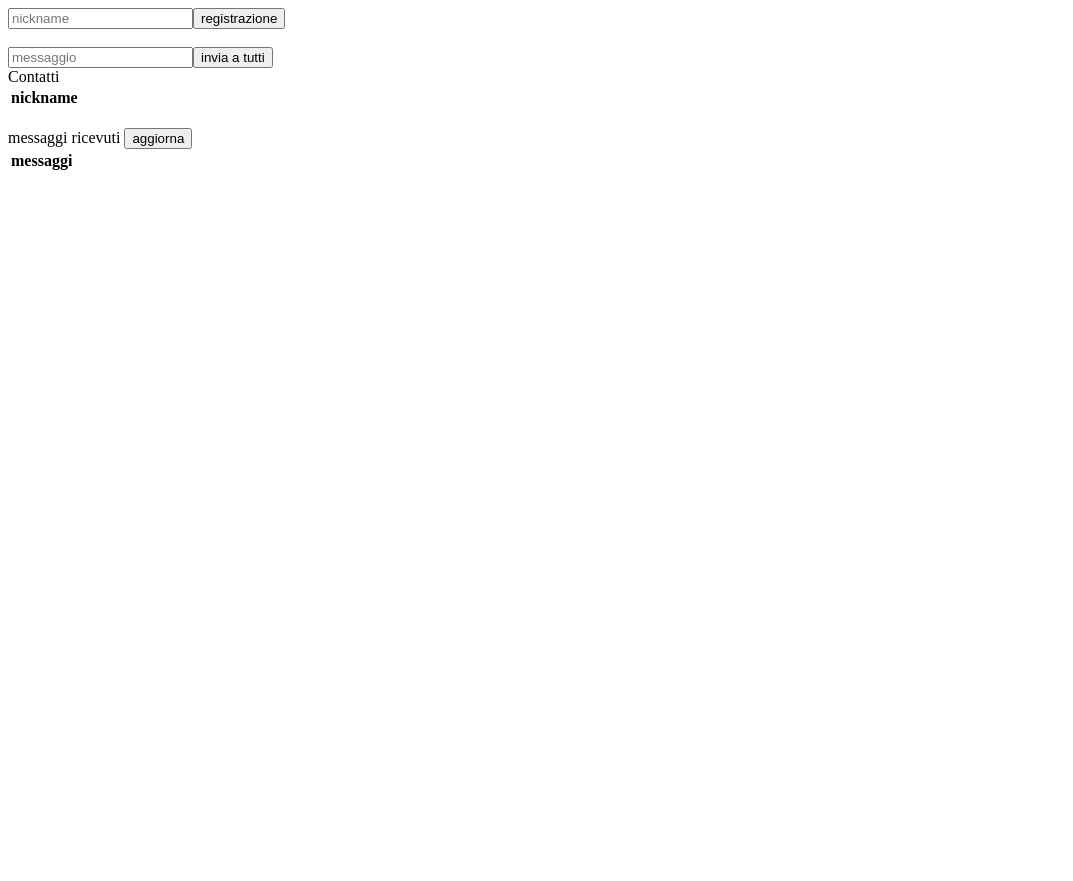
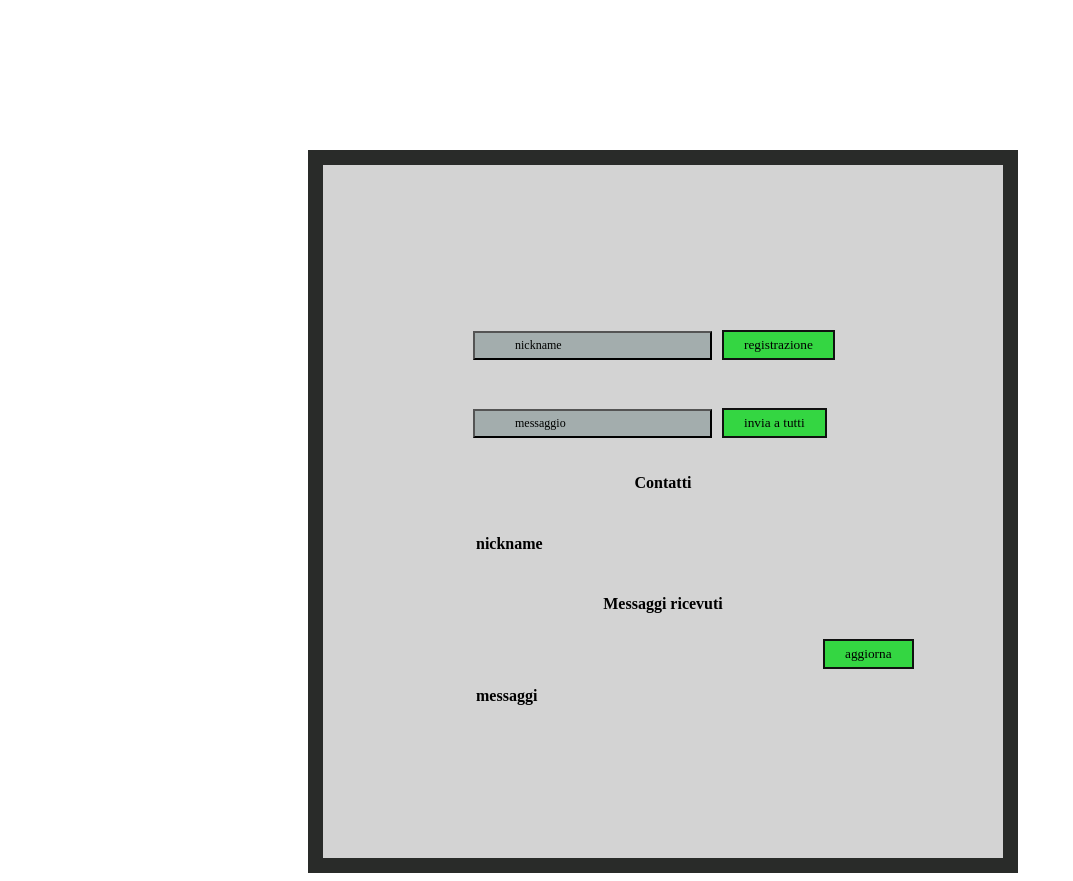
Before and after one commit to SamueleM21/kezzapp-gruppo-2, an Angular app in the folder kezzapp-client/: page / in a window 1280 px wide. Shown: the whole page, without its empty margins (0-1073 px from the left). Before the commit the page ends 800 px from the top, so only its background shows below. Built offline with nearby package versions, Linux system fonts and the light colour scheme.

Commit message:
Html/CSS modifiche varie

```diff
--- a/kezzapp-client/src/app/app.component.css
+++ b/kezzapp-client/src/app/app.component.css
@@ -0,0 +1,46 @@
+button {
+    margin-top: 15px;
+    margin-bottom: 15px;
+    margin-left: 10px;
+    background-color: rgb(52, 214, 66);
+    border-color: rgb(16, 17, 16);
+    border-style: solid;
+    font-family: "Copperplate";
+    padding: 5px 20px;
+}
+
+input {
+    margin-top: 10px;
+    margin-left: 0px;
+    background-color: rgba(125, 143, 143, 0.54);
+    border-color: rgb(0, 0, 0);
+    border-style: outset;
+    font-size: 12px;
+    font-family: "Copperplate";
+    border-width: 2px;
+    padding: 5px 40px;
+}
+
+::placeholder {
+    color: rgb(0, 2, 0);
+}
+
+#a {
+    margin-left: 300px;
+    margin-top: 150px;
+    background-color: lightgrey;
+    width: 380px;
+    border: 15px solid rgb(41, 43, 41);
+    padding: 150px;
+}
+
+#agg {
+    margin-top: 5px;
+    margin-bottom: 15px;
+    margin-left: 350px;
+    background-color: rgb(52, 214, 66);
+    border-color: rgb(16, 17, 16);
+    border-style: solid;
+    font-family: "Copperplate";
+    padding: 5px 20px;
+}
--- a/kezzapp-client/src/app/app.component.html
+++ b/kezzapp-client/src/app/app.component.html
@@ -1,12 +1,13 @@
+<div id="a">
   <div *ngIf="regNickVisible">
-  <input type ="text" placeholder="nickname" [(ngModel)] = "nickname">
-  <button (click) = "registrazione()">registrazione</button>
+    <input type="text" placeholder="nickname" [(ngModel)]="nickname">
+    <button (click)="registrazione()">registrazione</button>
   </div>
   <br>
-<input type ="text" placeholder="messaggio" [(ngModel)] = "messaggio">
-<button (click) = "inviaATutti()">invia a tutti</button>
+  <input type="text" placeholder="messaggio" [(ngModel)]="messaggio">
+  <button (click)="inviaATutti()">invia a tutti</button>
   <br>
-Contatti
+  <h4 style="text-align:center;">Contatti</h4>
   <br>
   <table>
     <tr>
@@ -17,13 +18,13 @@ Contatti
         {{c.nickname}}
       </td>
       <td>
-    <button (click) = "inviaSingolo(c)"> invia </button>
+        <button (click)="inviaSingolo(c)"> invia </button>
       </td>
     </tr>
   </table>
   <br>
-messaggi ricevuti
-<button (click) = "aggiorna()">aggiorna</button>
+  <h4 style="text-align:center;"> Messaggi ricevuti</h4>
+  <button id="agg" (click)="aggiorna()">aggiorna</button>
   <br>
   <table>
     <tr>
@@ -38,3 +39,4 @@ messaggi ricevuti
       </td>
     </tr>
   </table>
+</div>
```
Lines whose indentation alone changed are shown as unchanged.
